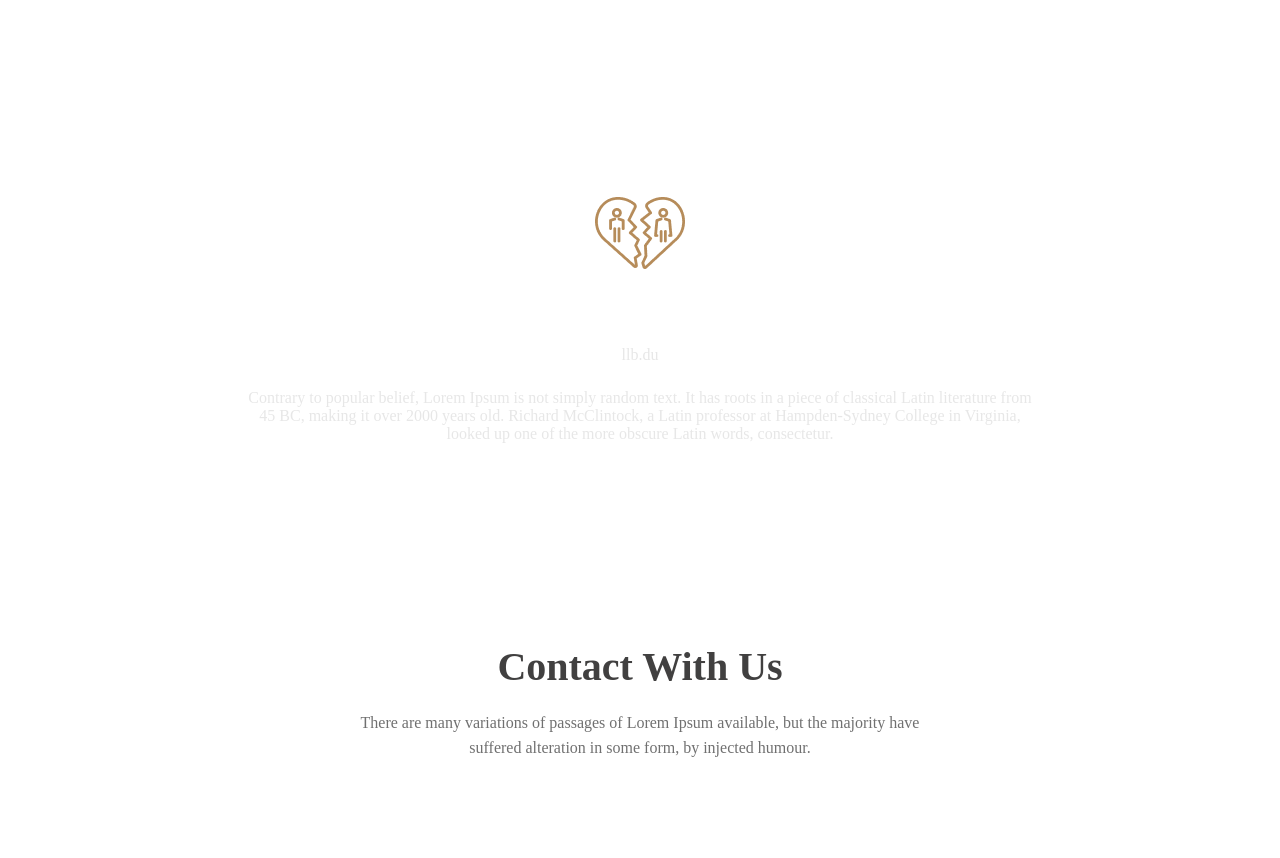
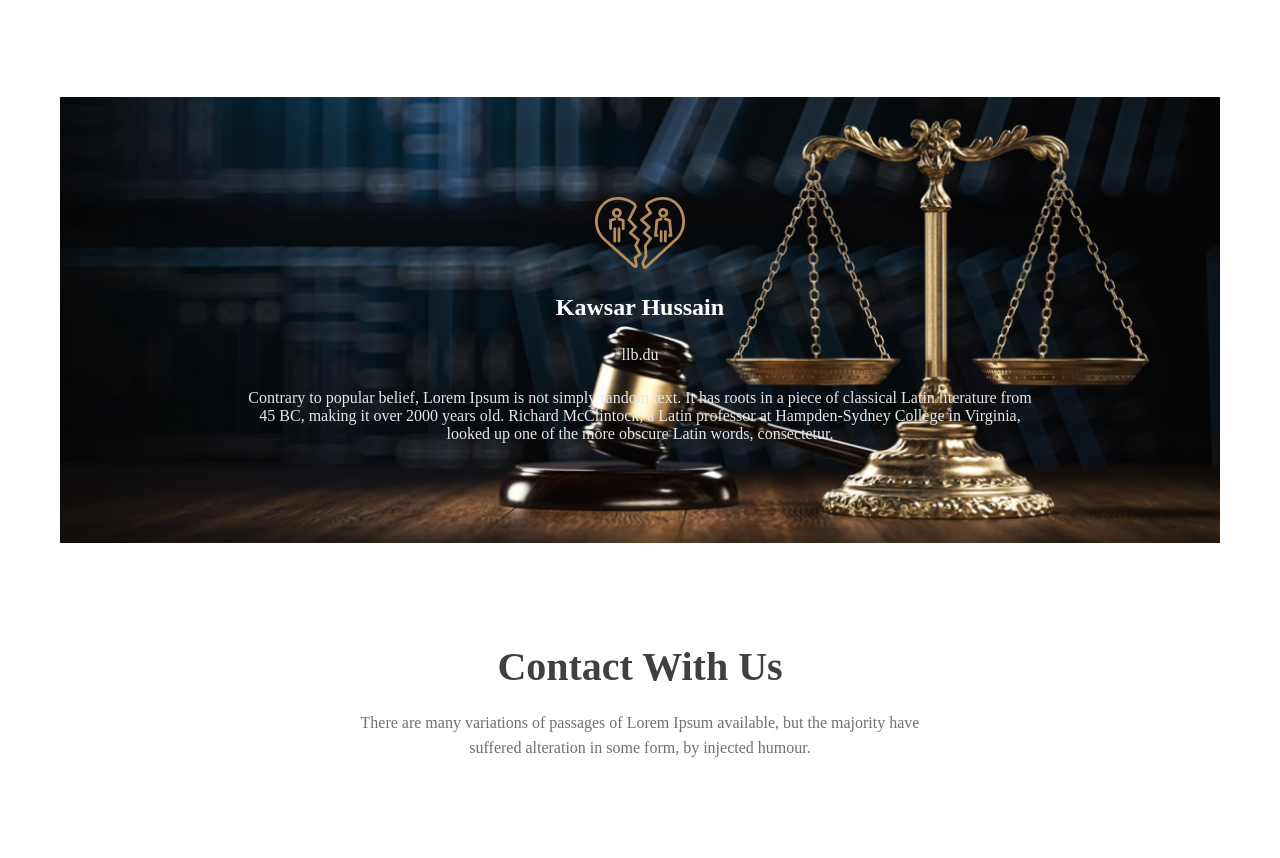
Before and after one commit to Kawsarhussain5/legal-solution, a plain HTML site: page index.html in a window 1280 px wide. Shown: the part 1663-2521 px from the top of the page. Drawn offline with Linux system fonts and the light colour scheme; the site is published under a folder, as on GitHub Pages, so addresses that start at the root find nothing.

Commit message:
some changes

```diff
--- a/stayle.css
+++ b/stayle.css
@@ -157,7 +157,7 @@ nav{
     line-height: 25px;
 }
 .Our-Client-Say-conteinar{
-    background-image: url("/images/banner.png");
+    background-image: url("./images/banner.png");
     background-position: center;
     background-repeat: no-repeat;
     background-size: cover;
```
